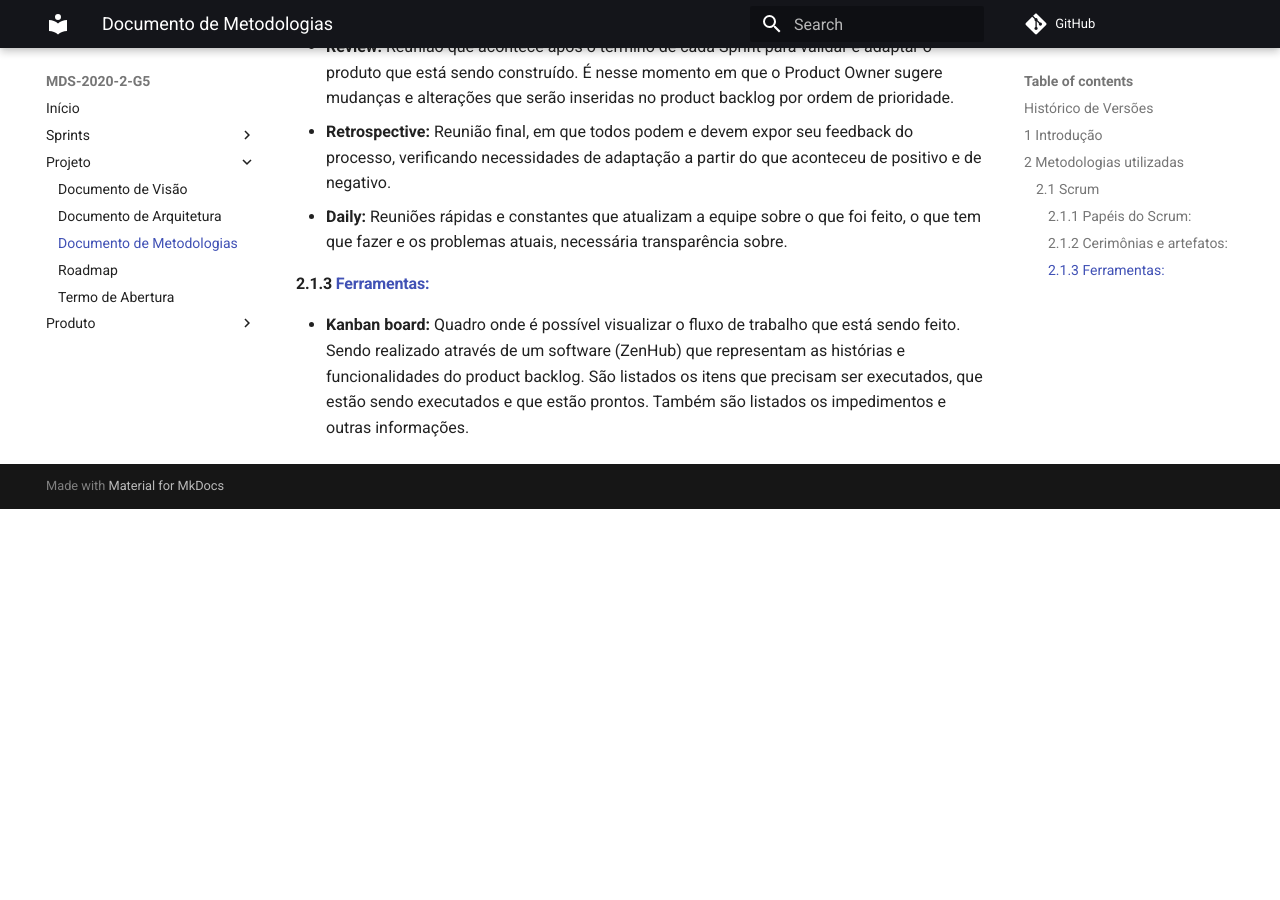
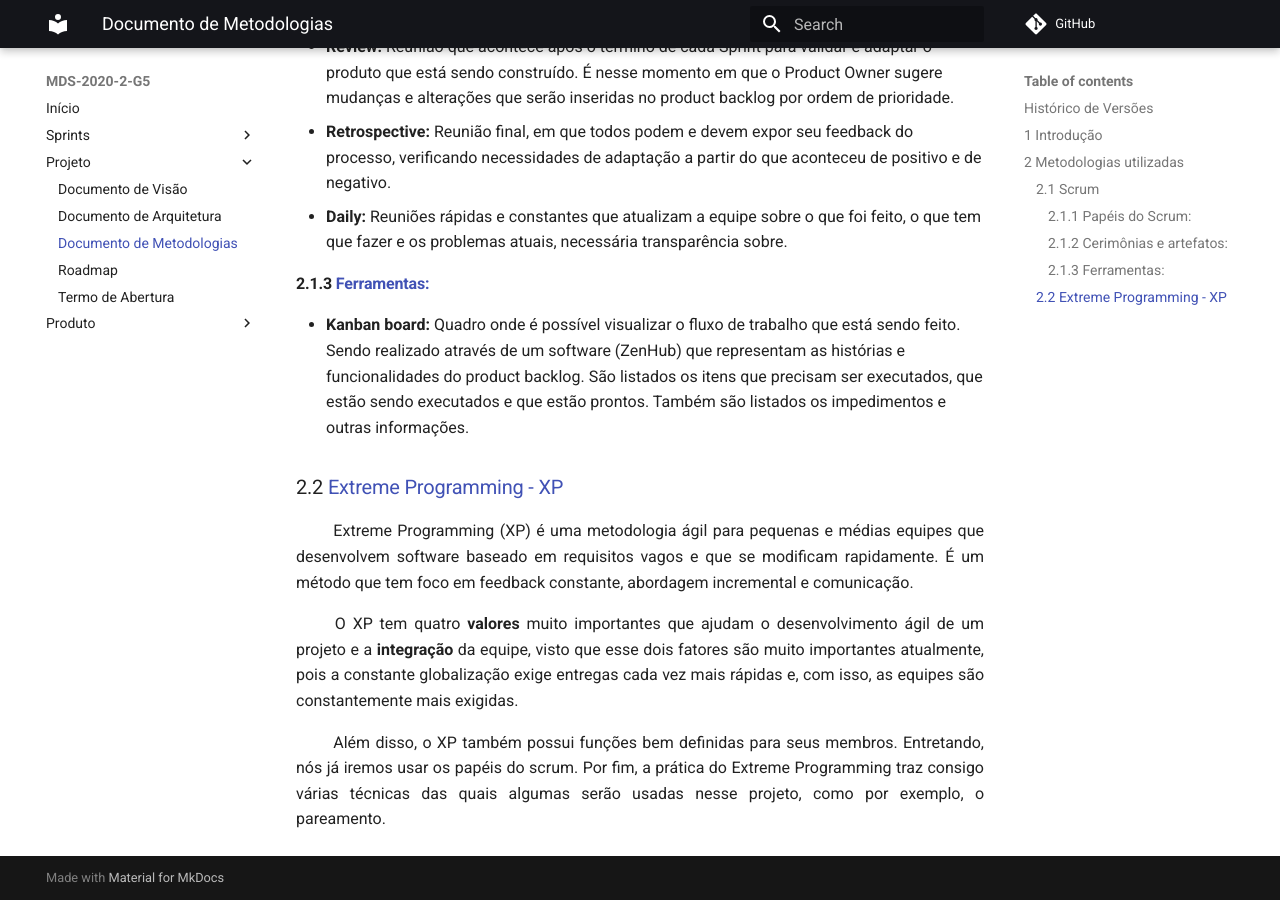
Before and after one commit to fga-eps-mds/2020.2-Anunbis, an MkDocs documentation site: the page built from docs/documentacao/documento-de-metodologias.md, in a window 1280 px wide and 900 px high, scrolled down 1846 px. Built offline with MkDocs 1.6.1 and Material for MkDocs 9.7.7, drawn with Linux system fonts in a browser that asks for light colours; comment, search, counter and statistics services are not loaded; before the commit the page ends 2355 px from its top, so only the background shows below that.

Commit message:
#43 Descrição do XP

```diff
--- a/docs/documentacao/documento-de-metodologias.md
+++ b/docs/documentacao/documento-de-metodologias.md
@@ -55,16 +55,7 @@ Reuniões rápidas e constantes que atualizam a equipe sobre o que foi feito, o
 * <b>Kanban board:</b>
 Quadro onde é possível visualizar o fluxo de trabalho que está sendo feito. Sendo realizado através de um software (ZenHub) que representam as histórias e funcionalidades do product backlog. São listados os itens que precisam ser executados, que estão sendo executados e que estão prontos. Também são listados os impedimentos e outras informações.
 
-<!---### 2.2 <a name="2.2">XP</a>
-<p align = "justify">
-FOCO: feedback constante, abordagem incremental e comunicação<br><br>
-
-O XP tem como base quatro valores: comunicação, simplicidade, feedback e coragem.<br/>
-
-
-Comunicação: A má comunicação é motivo de insucesso em quase todo tipo de projeto, inclusive nos projetos de software. <br>
-Simplicidade: Manter a simplicidade é difícil e é um dos princípios do XP advindos do JIT. <br>
-Feedback: Muito se fala em feedback na atualidade e aqui ele não é só necessário, como um dos princípios que fazem com que o XP tenha sucesso.<br>
-Coragem: Este é o último valor do XP, mas não menos importante, pois é necessário ter coragem de jogar um código fora e iniciar do zero, coragem para mudanças.<br><br>
-
-PAREAMENTO : Prática de "codar" a dois, de maneira que tenha 4 olhos olhando para o mesmo código evitando erros ou bugs.<br><br> </p> -->
+### 2.2 <a name="2.2">Extreme Programming - XP</a>
+<p align = "justify"> &emsp;&emsp; Extreme Programming (XP) é uma metodologia ágil para pequenas e médias equipes que desenvolvem software baseado em requisitos vagos e que se modificam rapidamente. É um método que tem foco em feedback constante, abordagem incremental e comunicação.</p>
+<p align = "justify"> &emsp;&emsp; O XP tem quatro <b>valores</b> muito importantes que ajudam o desenvolvimento ágil de um projeto e a <b>integração</b> da equipe, visto que esse dois fatores são muito importantes atualmente, pois a constante globalização exige entregas cada vez mais rápidas e, com isso, as equipes são constantemente mais exigidas. </p>
+<p align = "justify"> &emsp;&emsp; Além disso, o XP também possui funções bem definidas para seus membros. Entretando, nós já iremos usar os papéis do scrum. Por fim, a prática do Extreme Programming traz consigo várias técnicas das quais algumas serão usadas nesse projeto, como por exemplo, o pareamento.</p>
```
